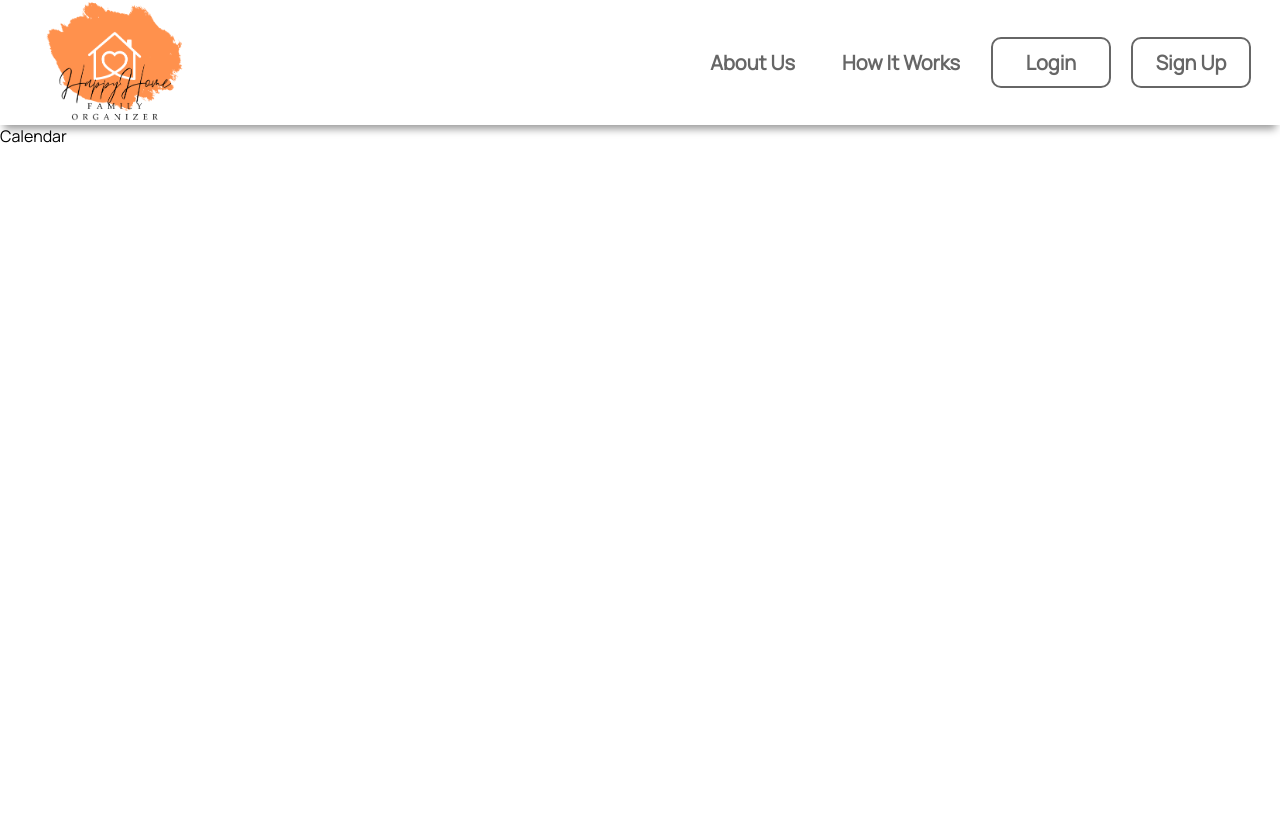
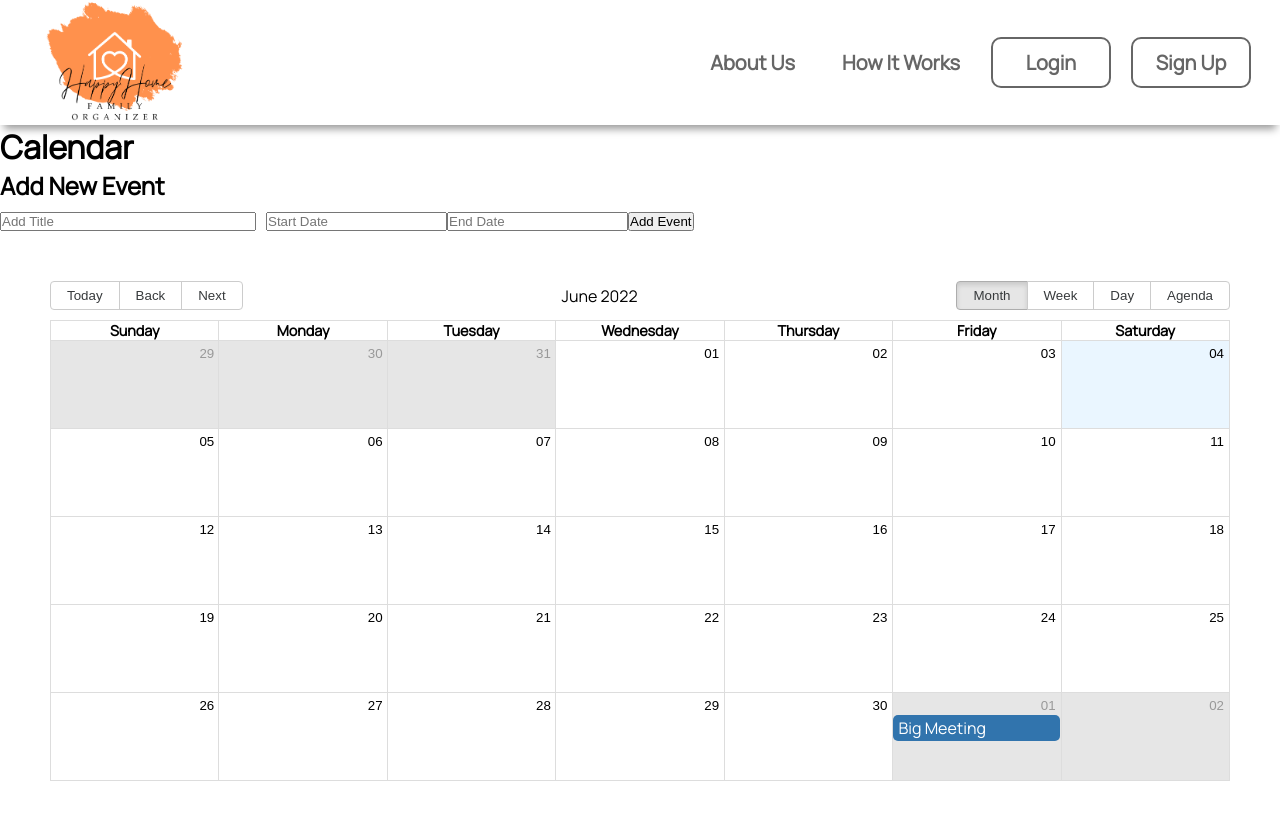
Before and after one commit to AmberlynSisk/Happy-Home-Frontend, a React (Create React App) app: page /calendar in a window 1280 px wide. Shown: the top 820 px of the page. Built offline with nearby package versions, Linux system fonts and the light colour scheme.

Commit message:
updates with calendar component

```diff
--- a/package.json
+++ b/package.json
@@ -7,8 +7,11 @@
     "@testing-library/react": "^13.3.0",
     "@testing-library/user-event": "^13.5.0",
     "axios": "^0.27.2",
+    "date-fns": "^2.28.0",
     "js-cookie": "^3.0.1",
     "react": "^18.1.0",
+    "react-big-calendar": "^0.40.1",
+    "react-datepicker": "^4.8.0",
     "react-dom": "^18.1.0",
     "react-icons": "^4.4.0",
     "react-router-dom": "^6.3.0",
--- a/src/components/lists/chores/choresList.jsx
+++ b/src/components/lists/chores/choresList.jsx
@@ -50,7 +50,7 @@ const ChoresList = () => {
       .then((res) => {
         setChores(
           [...chores].filter((item) => {
-            return item.list_id != id;
+            return item.list_id !== id;
           })
         );
       })
--- a/src/components/lists/todos/todosList.jsx
+++ b/src/components/lists/todos/todosList.jsx
@@ -51,7 +51,7 @@ const TodosList = () => {
       .then((res) => {
         setTodos(
           [...todos].filter((item) => {
-            return item.list_id != id;
+            return item.list_id !== id;
           })
         );
       })
--- a/src/components/pages/loggedIn/calendar.jsx
+++ b/src/components/pages/loggedIn/calendar.jsx
@@ -1,15 +1,97 @@
-import React from 'react'
-import Navbar from '../../navigation/navbar'
+import React, { useState } from "react";
+import Navbar from "../../navigation/navbar";
+import { Calendar as BigCal, dateFnsLocalizer } from "react-big-calendar";
+import format from "date-fns/format";
+import parse from "date-fns/parse";
+import startOfWeek from "date-fns/startOfWeek";
+import getDay from "date-fns/getDay";
+import DatePicker from "react-datepicker";
+import "react-big-calendar/lib/css/react-big-calendar.css";
+import "react-datepicker/dist/react-datepicker.css";
+
+
+const locales = {
+  "en-us": require("date-fns/locale/en-US"),
+};
+
+const localizer = dateFnsLocalizer({
+  format,
+  parse,
+  startOfWeek,
+  getDay,
+  locales,
+});
+
+const events = [
+  {
+    title: "Big Meeting",
+    allDay: true,
+    start: new Date(2022, 6, 1),
+    end: new Date(2022, 6, 1),
+  },
+  {
+    title: "Vacation",
+    start: new Date(2022, 6, 7),
+    end: new Date(2022, 6, 10),
+  },
+  {
+    title: "Conference",
+    start: new Date(2022, 6, 20),
+    end: new Date(2022, 6, 23),
+  },
+];
 
 const Calendar = () => {
+  const [newEvent, setNewEvent] = useState({ title: "", start: "", end: "" });
+  const [allEvents, setAllEvents] = useState(events);
+
+  const handleAddEvent = () => {
+    setAllEvents([...allEvents, newEvent]);
+  };
+
   return (
     <>
-    <Navbar />
-    <div className="calendarContainer">
-      Calendar
-    </div>
+      <Navbar />
+      <div className="calendarContainer">
+        <h1>Calendar</h1>
+        <h2>Add New Event</h2>
+        <div>
+          <input
+            type="text"
+            placeholder="Add Title"
+            style={{ width: "20%", marginRight: "10px" }}
+            value={newEvent.title}
+            onChange={(e) =>
+              setNewEvent({ ...newEvent, title: e.target.value })
+            }
+          />
+          <DatePicker
+            placeholderText="Start Date"
+            style={{ marginRight: "10px" }}
+            selected={newEvent.start}
+            onChange={(start) => setNewEvent({ ...newEvent, start })}
+            showTimeSelect
+          />
+          <DatePicker
+            placeholderText="End Date"
+            selected={newEvent.end}
+            onChange={(end) => setNewEvent({ ...newEvent, end })}
+            showTimeSelect
+          />
+          <button style={{ marginTop: "10px" }} onClick={handleAddEvent}>
+            Add Event
+          </button>
+        </div>
+        <BigCal
+          localizer={localizer}
+          events={allEvents}
+          startAccessor="start"
+          endAccessor="end"
+          style={{ height: 500, margin: "50px" }}
+        />
+      </div>
     </>
-  )
-}
+  );
+};
 
-export default Calendar
+export default Calendar;
--- a/src/components/pages/loggedIn/hero.jsx
+++ b/src/components/pages/loggedIn/hero.jsx
@@ -63,7 +63,7 @@ const LIHero = () => {
     const memberId = window.localStorage.getItem("currentMemberId");
     setCurrentMember(memberId);
     console.log(memberInfo);
-  }, [currentMember, todos, chores]);
+  }, [currentMember]);
 
   return (
     <>
```
Also changed, not shown: 1 other file (tests, documents, lock files or other folders).
